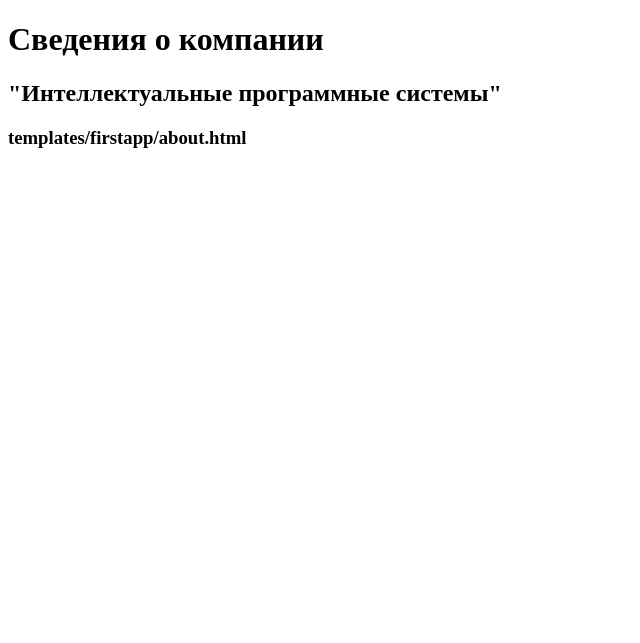
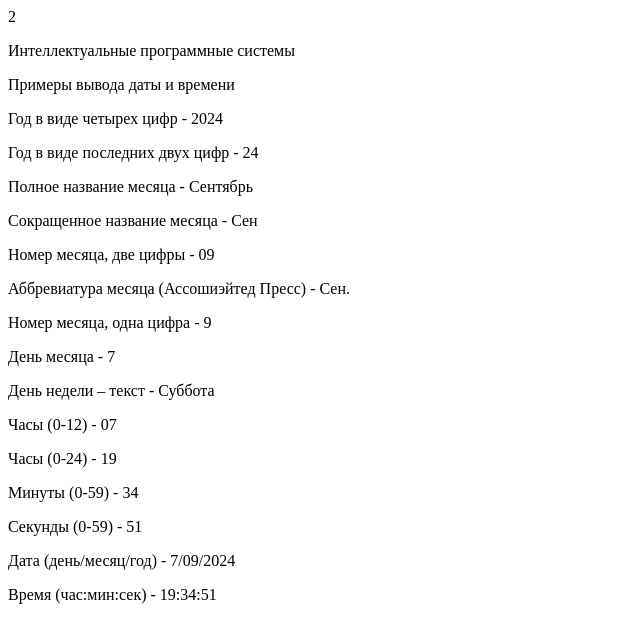
Before and after one commit to EfanovEvgeny1/test-, a Django app: page /about/ in a window 1280 px wide. Shown: the top 643 px of the page, without its empty margins (0-640 px from the left). Run offline with Django 5.2, Linux system fonts and the light colour scheme.

Commit message:
08.09.24 Ефанов Дубровина цуканов ПЗ 3

```diff
--- a/django_test/firstapp/views.py
+++ b/django_test/firstapp/views.py
@@ -5,7 +5,9 @@ from django.template.response import TemplateResponse
 
 
 def index(request):
-    return render(request, "firstapp/home.html")
+    cat = ["Ноутбуки", "Принтеры", "Сканеры", "Диски", "Шнуры"]
+    return render(request, "firstapp/index.html", context={"cat": cat})
+
     #header = "Персональные данные" # обычная переменная
     #langs = ["Английский", "Немецкий", "Испанский"] # массив
     #user = {"name": "Максим,", "age": 30} # словарь
--- a/django_test/templates/firstapp/about.html
+++ b/django_test/templates/firstapp/about.html
@@ -1,12 +1,23 @@
-<!DOCTYPE html>
-<html lang="en">
-<head>
-    <meta charset="UTF-8">
-    <title>Привет Django</title>
-</head>
-<body>
-    <h1>Сведения о компании</h1>
-    <h2>"Интеллектуальные программные системы"</h2>
-    <h3>templates/firstapp/about.html</h3>
-</body>
-</html>
+{% extends "firstapp/base.html" %}
+{% block title %}about{% endblock title %}
+{% block header %}Сведения о компании{% endblock header %}
+{% block content %}
+2
+<p>Интеллектуальные программные системы</p>
+<p>Примеры вывода даты и времени</p>
+<p>Год в виде четырех цифр - {% now "Y" %}</p>
+<p>Год в виде последних двух цифр - {% now "y" %}</p>
+<p>Полное название месяца - {% now "F" %}</p>
+<p>Сокращенное название месяца - {% now "M" %}</p>
+<p>Номер месяца, две цифры - {% now "m" %}</p>
+<p>Аббревиатура месяца (Ассошиэйтед Пресс) - {% now "N" %}</p>
+<p>Номер месяца, одна цифра - {% now "n" %}</p>
+<p>День месяца - {% now "j" %}</p>
+<p> День недели – текст - {% now "l" %}</p>
+<p>Часы (0-12) - {% now "h" %}</p>
+<p>Часы (0-24) - {% now "H" %}</p>
+<p>Минуты (0-59) - {% now "i" %}</p>
+<p>Секунды (0-59) - {% now "s" %}</p>
+<p>Дата (день/месяц/год) - {% now "j/m/Y" %}</p>
+<p>Время (час:мин:сек) - {% now "H:i:s" %}</p>
+{% endblock content %}
--- a/django_test/templates/firstapp/base.html
+++ b/django_test/templates/firstapp/base.html
@@ -1,6 +1,11 @@
-{% extends "firstapp/base.html" %}
-{% block title %}about{% endblock title %}
-{% block header %}Сведения о компании{% endblock header %}
-{% block content %}
-<p>Интеллектуальные программные системы</p>
-<p>Связка шаблонов about.html и base.html</p>{% endblock content %}
+<!DOCTYPE html>
+<html lang="en">
+<head>
+    <meta charset="UTF-8">
+    <meta name="viewport" content="width=device-width, initial-scale=1.0">
+    <title> {% block title %} {% endblock %} </title>
+</head>
+<body>
+    {% block content %} {% endblock %}
+</body>
+</html>
```
Also changed, not shown: django_test/templates/firstapp/index.html (+15 -1 lines).
